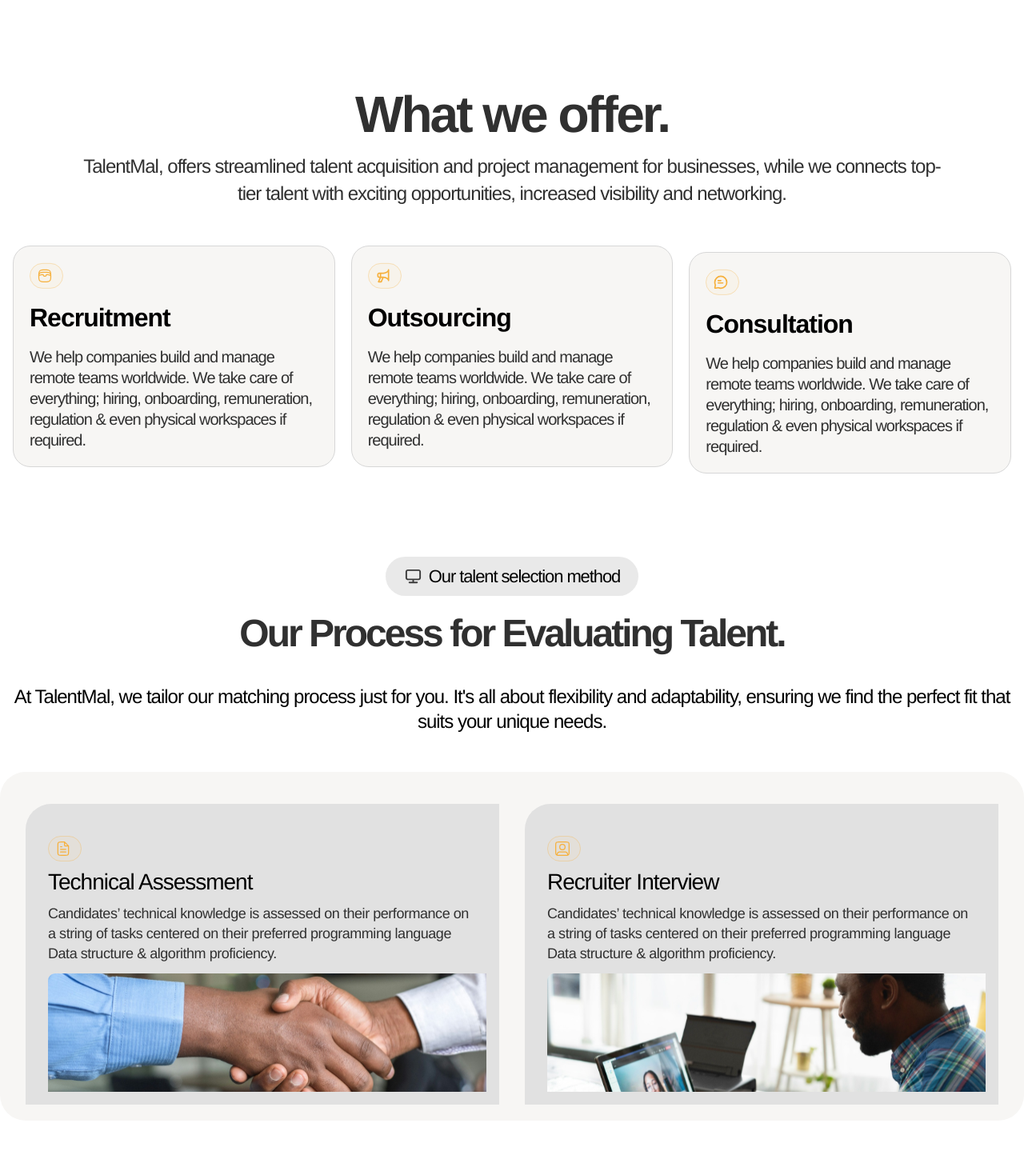
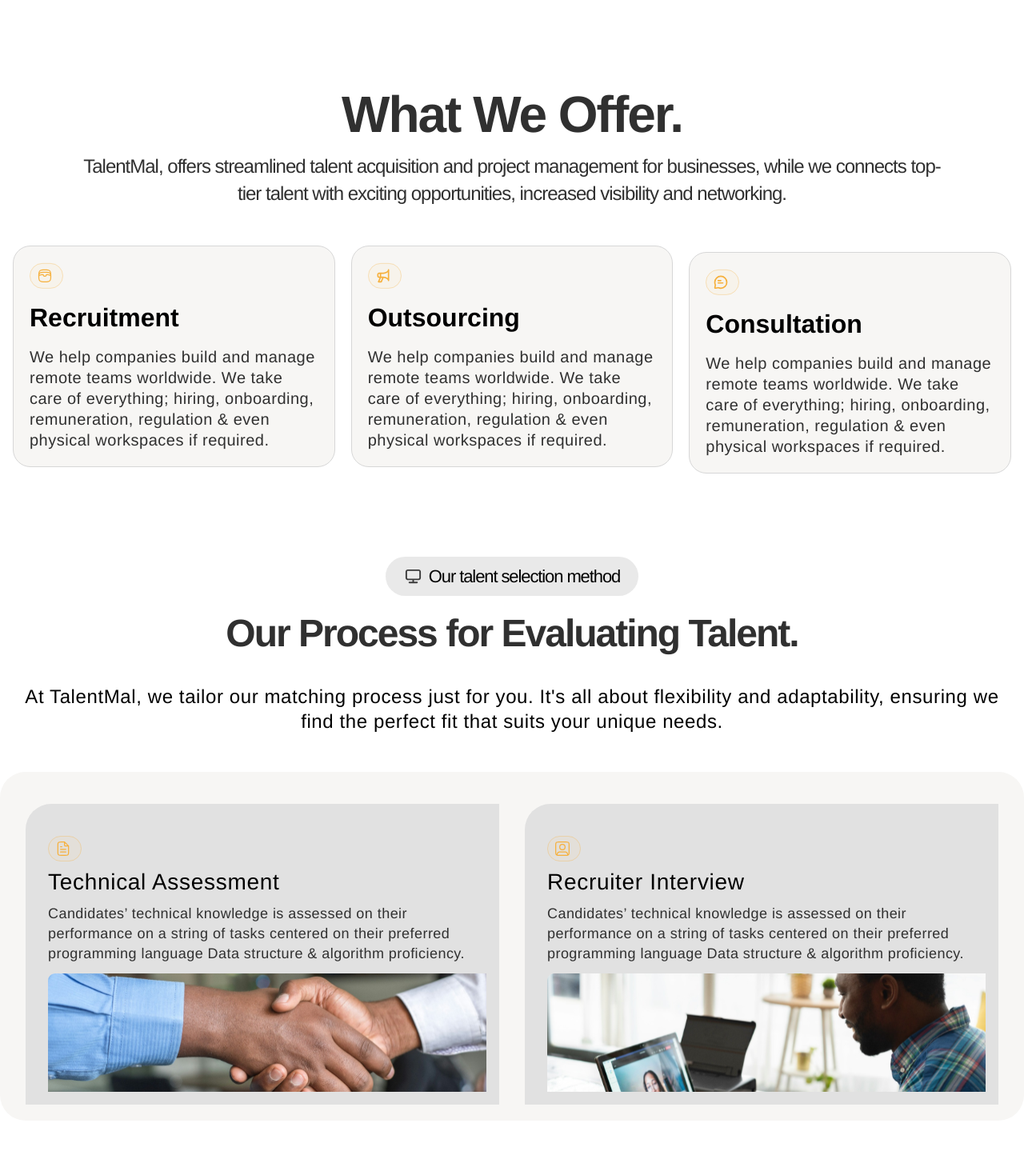
Before and after one commit to GABRIELOFGOD/TALENTMAL, a React (Vite) app: page / in a window 1280 px wide. Shown: the part 986-2430 px from the top of the page at 80% size. Built offline with nearby package versions, Linux system fonts and the light colour scheme.

Commit message:
latest adjustments made

```diff
--- a/components/fixed/Footer.tsx
+++ b/components/fixed/Footer.tsx
@@ -21,7 +21,7 @@
               </p>
             </Link>
             <p className="text-xl font-normal text-[#c4c4c4]">
-              No 1 Ilofa road GRA, Ilorin, Kwara state
+              No 1 Ilofa Road GRA, Ilorin, Kwara State.
             </p>
           </div>
 
@@ -31,7 +31,7 @@
               Connect with us
             </p>
             <Link to="mailto:hello@talentmal.org" className="text-[#c4c4c4]">
-              mail hello@talentmal.org
+              hello@talentmal.org
             </Link>
             <Link to="tel:+2347038251963" className="text-[#c4c4c4]">
               +2347038251963
@@ -60,7 +60,7 @@
           </div>
 
           {/*  */}
-          <div className="flex flex-col gap-4 text-[18px] font-medium text-white">
+          <div className="flex flex-col gap-4 text-[18px] font-medium text-white tracking-wide">
             <Link to="employer">For Recruiter</Link>
             <Link to="freelancer">For Freelancer</Link>
           </div>
@@ -70,8 +70,8 @@
             <p className="font-semibold text-[22px] text-white">
               Join our talent pool
             </p>
-            <p className="text-[18px] font-medium text-[#c4c4c4]">
-              Get started...
+            <p className="text-[18px] font-medium text-[#c4c4c4] tracking-wide">
+              Get started.
             </p>
             <div className="flex w-full">
               <input
--- a/components/fixed/Navbar.tsx
+++ b/components/fixed/Navbar.tsx
@@ -54,7 +54,7 @@
       <div className="flex items-center gap-5 text-xs md:text-[17px]">
         <button
           onClick={() => setNavShow(false)}
-          className="bg-[var(--talentmal-color-two)] text-white py-2 px-5 rounded-full hover:scale-105 active:bg-[#818181] duration-300"
+          className="bg-[var(--talentmal-color-two)] text-white py-2 px-5 md:py-4 md:px-7 rounded-full hover:scale-105 active:bg-[#818181] duration-300"
         >
           <Link to="/">Place a call</Link>
         </button>
--- a/src/components/Community.tsx
+++ b/src/components/Community.tsx
@@ -2,10 +2,10 @@
 
 const Community = () => {
   return (
-    <main className="h-[27.25rem] bg-black text-white flex flex-col justify-center">
-      <div className="flex items-center justify-center gap-1 border rounded-full md:w-[12rem] px-4 lg:px-0 py-2 lg:py-0 mx-auto">
+    <main className="h-[27.25rem] bg-black text-white flex flex-col justify-center cursor-default">
+      <div className="flex items-center justify-center gap-1 border rounded-full md:w-[15rem] px-4 md:px-0 py-2 md:py-1 mx-auto">
         <img src={WifiIcon} alt="" className="w-[20px]" />
-        <p className="md:text-[17px]">Our community</p>
+        <p className="md:text-[22px] tracking-wide">Our community</p>
       </div>
 
       <div className="flex flex-col items-center justify-center mt-[2rem]">
@@ -18,7 +18,7 @@
           oppourtunities quickly and <br /> seamlessly.
         </h2>
 
-        <p className="text-[20px] md:text-[22px] text-center mt-[2rem]">
+        <p className="text-[20px] md:text-[22px] text-center mt-[2rem] tracking-wide">
           Join our community
         </p>
       </div>
--- a/src/components/Evaluation.tsx
+++ b/src/components/Evaluation.tsx
@@ -19,10 +19,10 @@
         </div>
 
         <div>
-          <h1 className="md:text-center text-[32px] md:text-[44px] lg:text-[48px] font-medium lg:font-black text-[var(--talentmal-color-one)] -tracking-[2.5px] lg:-tracking-[3px] leading-[130%] mt-[1rem] lg:mb-[2rem] mb-[1rem]">
+          <h1 className="md:text-center text-[32px] md:text-[44px] lg:text-[48px] font-medium lg:font-black text-[var(--talentmal-color-one)] -tracking-[1.5px] lg:-tracking-[2px] leading-[130%] mt-[1rem] lg:mb-[2rem] mb-[1rem]">
             Our Process for Evaluating Talent.
           </h1>
-          <p className="md:text-center lg:text-[24px] md:text-[18px] text-[14px] md:-tracking-[1px] leading-[130%]">
+          <p className="md:text-center lg:text-[24px] md:text-[18px] text-[14px] tracking-wide leading-[130%]">
             At TalentMal, we tailor our matching process just for you. It's all
             about flexibility and adaptability, ensuring we find the perfect fit
             that suits your unique needs.
--- a/src/components/EvaluationCards.tsx
+++ b/src/components/EvaluationCards.tsx
@@ -16,8 +16,8 @@
   return (
     <section className="lg:max-w-[37rem] bg-[var(--talentmal-color-seven)] lg:pt-10 lg:pl-7 p-4 md:rounded-tl-[32px] rounded-tl-[14px]">
       <img src={icon} alt="" className="lg:w-[42px] w-[19px] md:w-[38px] " />
-      <h2 className="text-[20px] font-medium md:text-[28px] leading-[130%] md:-tracking-[1px] -tracking-[0.46px] my-2">{title}</h2>
-      <p className="text-[12px] md:text-[16px] lg:text-[18px] text-[var(--talentmal-color-one)] leading:[12px] md:leading-[140%] md:-tracking-[0.46px] mb-3 pr-5">
+      <h2 className="text-[20px] font-medium md:text-[28px] leading-[130%] tracking-wide my-2">{title}</h2>
+      <p className="text-[12px] md:text-[16px] lg:text-[18px] text-[var(--talentmal-color-one)] leading:[12px] md:leading-[140%] tracking-wide mb-3 pr-5">
         {detail}
       </p>
       <img src={image} alt="image" />
--- a/src/components/Offer.tsx
+++ b/src/components/Offer.tsx
@@ -7,8 +7,8 @@
   return (
     <main className="">
       <section className="lg:w-[67rem] mx-auto">
-        <h1 className="lg:text-center text-[32px] md:text-[64px] font-bold md:font-black -tracking-[3px] text-[var(--talentmal-color-one)]">
-          What we offer.
+        <h1 className="lg:text-center text-[32px] md:text-[64px] font-bold md:font-black -tracking-[1.5px] lg:-tracking-[2px] text-[var(--talentmal-color-one)]">
+          What We Offer.
         </h1>
         <p className="lg:text-center text-[14px] md:text-[24px] text-[var(--talentmal-color-one)] leading-[140%] lg:-tracking-[1px]">
         TalentMal, offers streamlined talent acquisition and project
--- a/src/components/OfferCards.tsx
+++ b/src/components/OfferCards.tsx
@@ -11,8 +11,8 @@
     <main className="">
       <div className="lg:max-w-[31.1rem] border border-[#D7D7D7] bg-[var(--talentmal-color-six)] rounded-[22px] p-5">
         <img src={icon} alt="" className="md:w-[42px] w-[27px]" />
-        <h1 className="text-[20px] md:text-[32px] font-medium md:font-black md:-tracking-[1px] my-3">{title}</h1>
-        <p className="text-[14px] md:text-[20px] leading-[130%]  text-[var(--talentmal-color-one)]">
+        <h1 className="text-[20px] md:text-[32px] font-medium md:font-black my-3">{title}</h1>
+        <p className="text-[14px] md:text-[20px] leading-[130%] tracking-wide text-[var(--talentmal-color-one)]">
           {detail}
         </p>
       </div>
```
